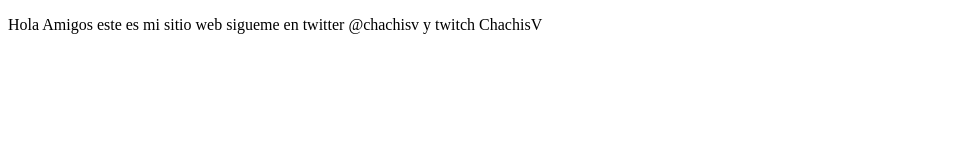
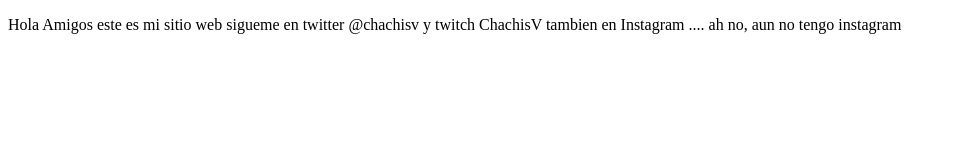
Before and after one commit to ChachisV/protectoDemoCursoPrework, a plain HTML site: page index.html in a window 1280 px wide. Shown: the whole page, without its empty margins (0-955 px from the left). Drawn offline with Linux system fonts and the light colour scheme.

Commit message:
añadi informacion de instagram

```diff
--- a/index.html
+++ b/index.html
@@ -8,7 +8,7 @@
 </head>
 <body>
     <p>
-        Hola Amigos este es mi sitio web sigueme en twitter @chachisv y twitch ChachisV
+        Hola Amigos este es mi sitio web sigueme en twitter @chachisv y twitch ChachisV tambien en Instagram ....  ah no, aun no tengo instagram
     </p>
 </body>
 </html>
```
